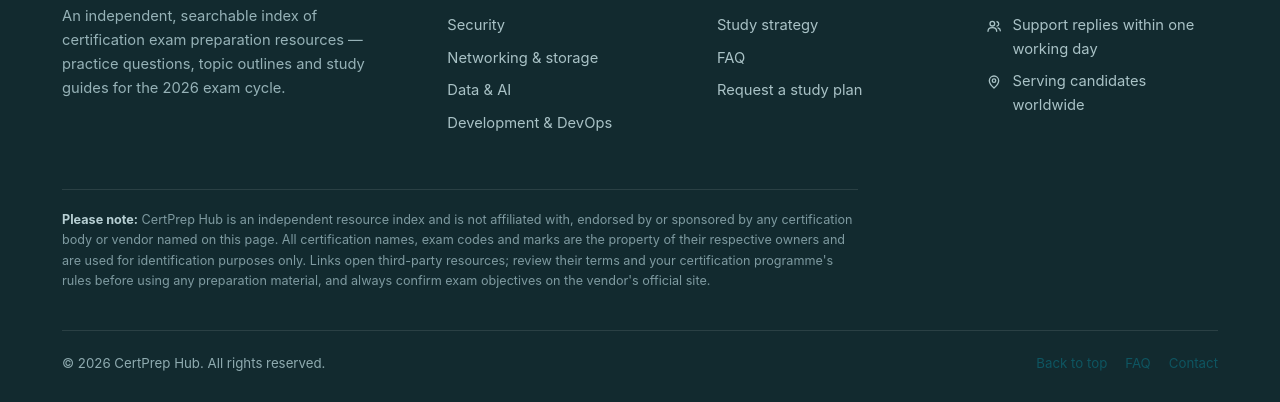
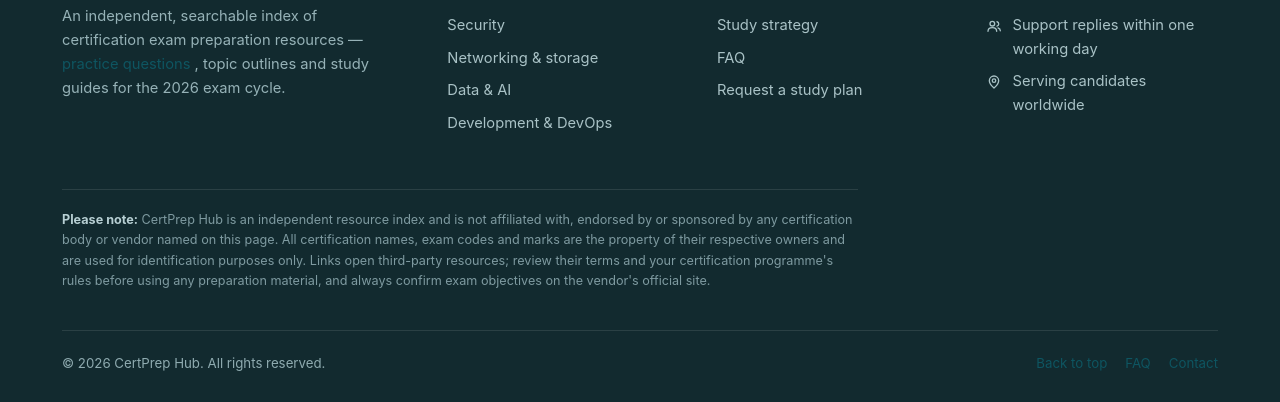
Before and after one commit to vedcert427/IT-Exam-Certification-Resources-SEP-21-2026-, a plain HTML site: page index.html in a window 1280 px wide. Shown: the part 7042-7444 px from the top of the page. Drawn offline with Linux system fonts and the light colour scheme.

Commit message:
Update index.html

```diff
--- a/index.html
+++ b/index.html
@@ -777,7 +777,8 @@
           </span>
           <span>CertPrep Hub<small>Exam resources</small></span>
         </a>
-        <p>An independent, searchable index of certification exam preparation resources — practice questions, topic outlines and study guides for the 2026 exam cycle.</p>
+        <p>An independent, searchable index of certification exam preparation resources — <a href="https://validexamdumps.com">practice questions</a>
+, topic outlines and study guides for the 2026 exam cycle.</p>
       </div>
 
       <div>
```
